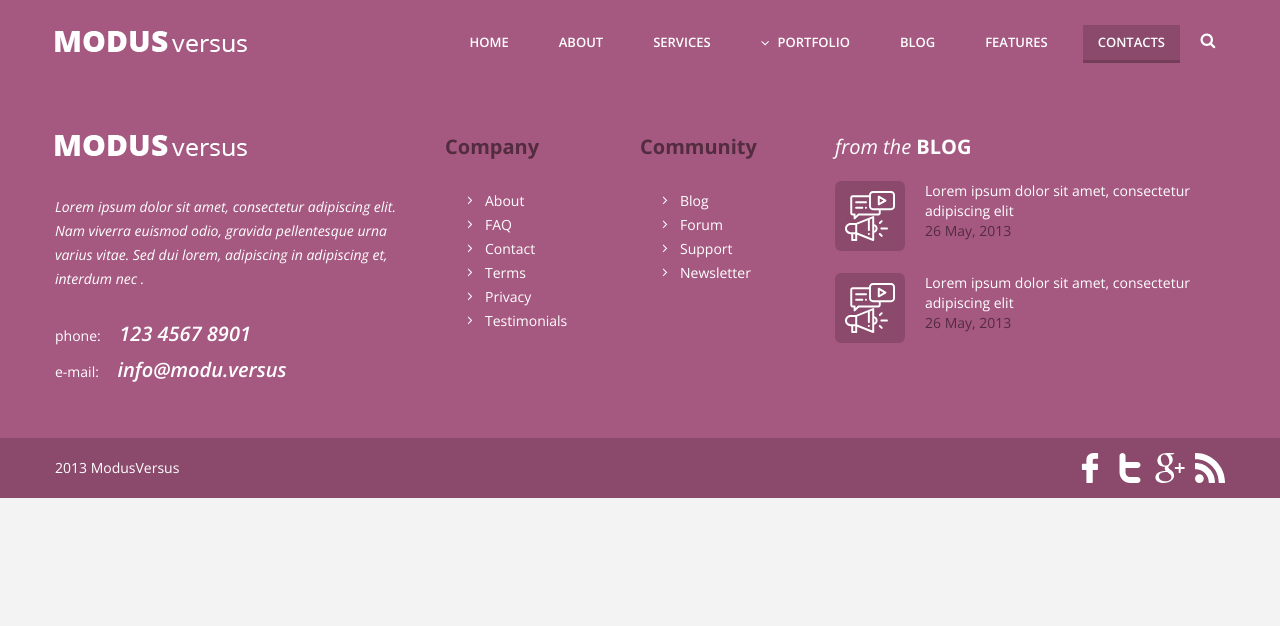
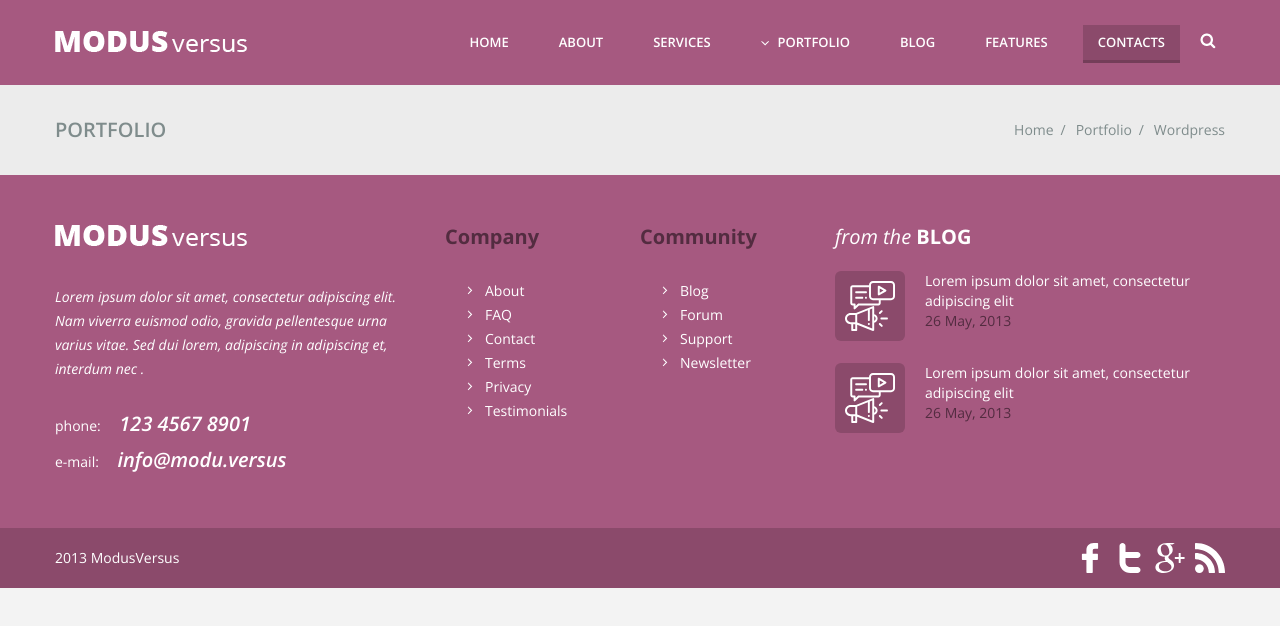
Before and after one commit to Tiutiunnyk-Liliia/modus-versus, a website: page app/portfolio-single.html in a window 1280 px wide. Drawn offline with nearby package versions, Linux system fonts and the light colour scheme.

Commit message:
Added block "breadcrumbs" to the "portfolio-single" page

```diff
--- a/app/portfolio-single.html
+++ b/app/portfolio-single.html
@@ -53,6 +53,18 @@
     </div>
 </header>
 
+<div class="breadcrumbs">
+    <div class="container">
+        <div class="breadcrumbs__inner">
+            <h3 class="breadcrumbs__title">Portfolio</h3>
+            <ul class="breadcrumbs__list">
+                <li class="breadcrumbs__list-item"><a href="#">Home</a></li>
+                <li class="breadcrumbs__list-item"><a href="#">Portfolio</a></li>
+                <li class="breadcrumbs__list-item"><span>Wordpress</span></li>
+            </ul>
+        </div>
+    </div>
+</div>
 
 
 <footer class="footer">
```
